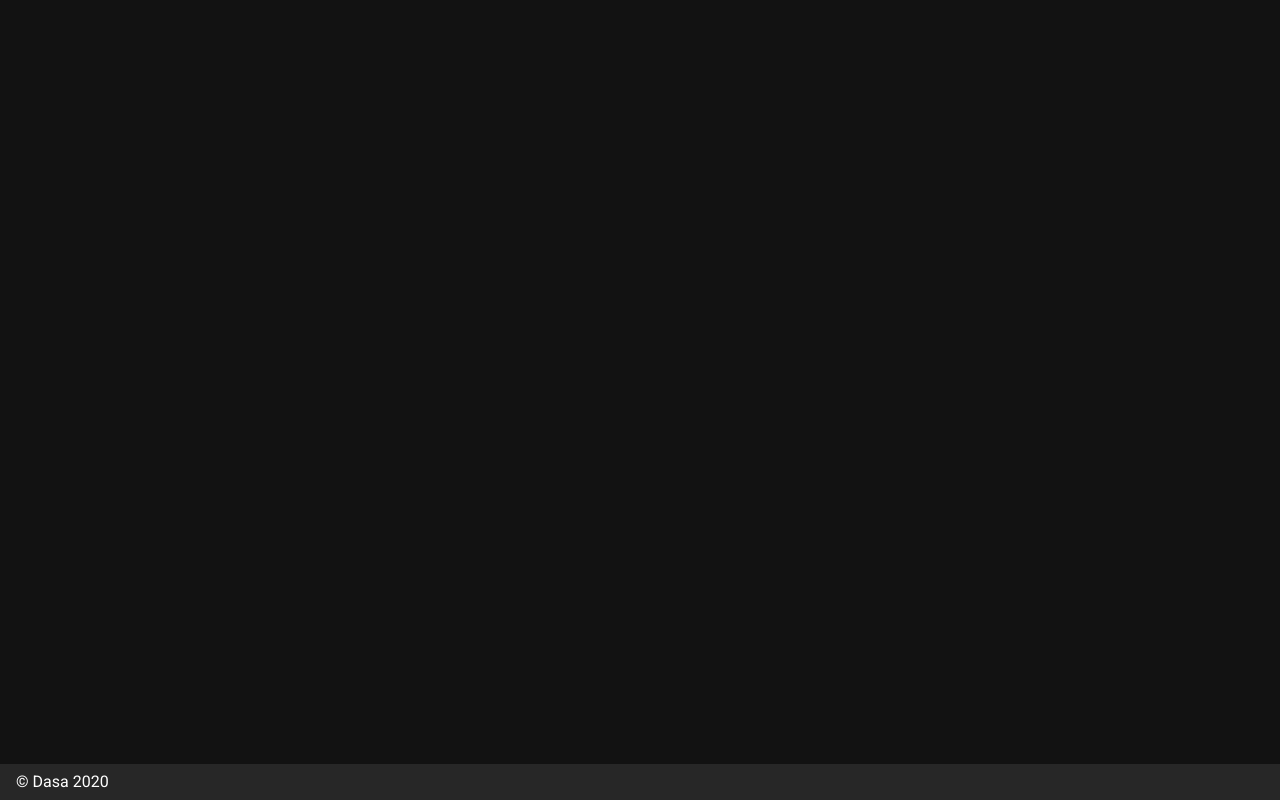
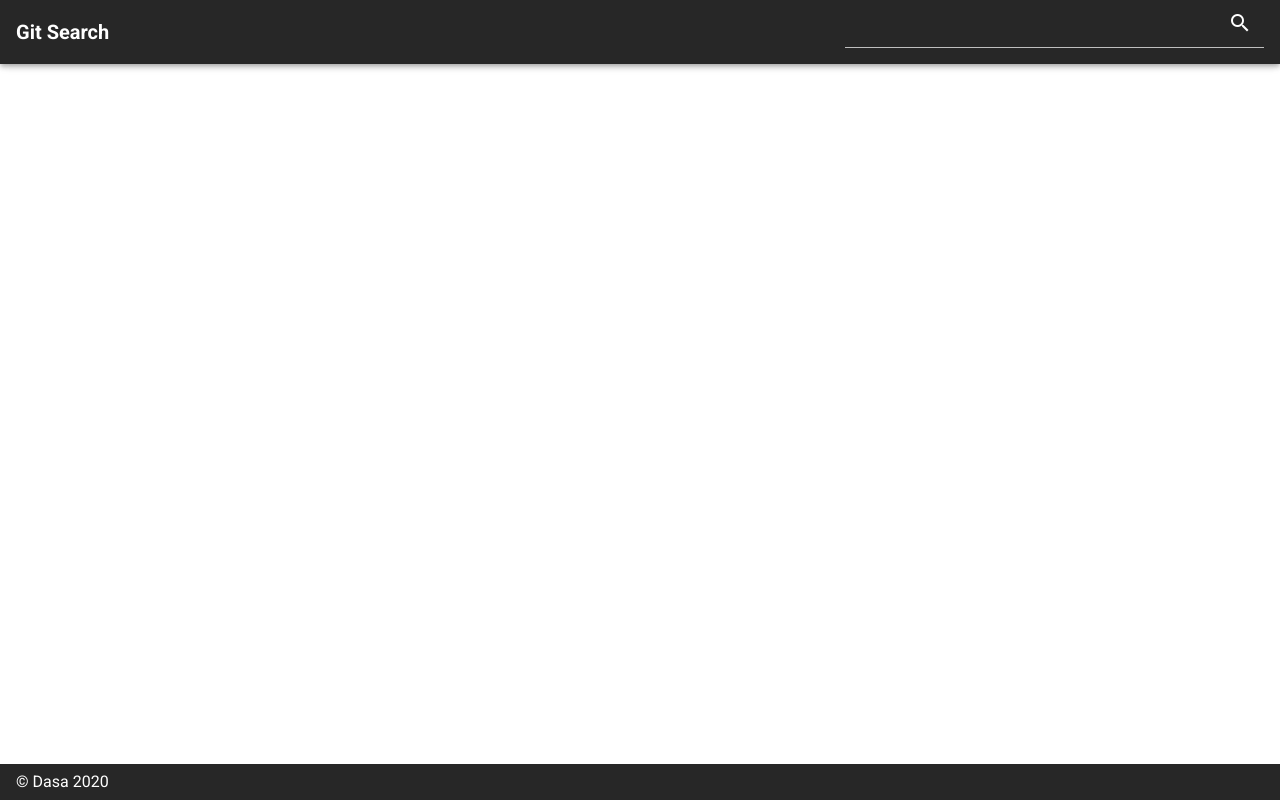
Before and after one commit to HarrisonVinicius/git-search, a Nuxt app: page /users in a window 1280 px wide. Before the commit this address had no page. Built offline with nearby package versions, Linux system fonts and the light colour scheme.

Commit message:
criacao do layout appbar

```diff
--- /dev/null
+++ b/components/atoms/SearchInput/index.vue
@@ -0,0 +1,13 @@
+<template>
+  <v-text-field>
+    <v-btn slot="append" icon>
+        <v-icon>mdi-magnify</v-icon>
+    </v-btn>
+  </v-text-field>
+</template>
+
+<script>
+export default {
+    name: 'SearchInput'
+}
+</script>
--- /dev/null
+++ b/components/atoms/index.js
@@ -0,0 +1 @@
+export { default as SearchInput} from './SearchInput'
--- /dev/null
+++ b/components/molecules/AppBar/index.vue
@@ -0,0 +1,37 @@
+<template>
+    <div class="bar-container">
+      <v-app-bar
+        class="bar-container__app-bar"
+        dark
+      >
+        <v-toolbar-title class="bar-container__app-bar__title">Git Search</v-toolbar-title>
+        <v-spacer v-for="(space, index) in spaces" :key="index"></v-spacer>
+        <search-input class="bar-container__app-bar__search-input"/>
+      </v-app-bar>
+    </div>
+</template>
+
+<script>
+import { SearchInput } from "@/components/atoms";
+export default {
+    name: 'AppBar',
+    components: {
+        SearchInput
+    },
+    data () {
+        return {
+            spaces: [1, 2, 3, 4]
+        }
+    }
+}
+</script>
+
+<style lang="scss" scoped>
+  .bar-container{
+    &__app-bar{
+      &__title {
+        font-weight: 600;
+      }
+    }
+  }
+</style>
--- /dev/null
+++ b/components/molecules/index.js
@@ -0,0 +1 @@
+export { default as AppBar} from './AppBar'
--- a/layouts/default.vue
+++ b/layouts/default.vue
@@ -1,5 +1,6 @@
 <template>
-  <v-app dark>
+  <v-app class="app">
+    <app-bar />
     <v-main>
       <v-container>
         <nuxt />
@@ -15,29 +16,22 @@
 </template>
 
 <script>
+import { AppBar } from "@/components/molecules";
 export default {
+  components: {
+    AppBar
+  },
   data () {
     return {
       clipped: false,
-      drawer: false,
       fixed: false,
-      items: [
-        {
-          icon: 'mdi-apps',
-          title: 'Welcome',
-          to: '/'
-        },
-        {
-          icon: 'mdi-chart-bubble',
-          title: 'Inspire',
-          to: '/inspire'
-        }
-      ],
-      miniVariant: false,
-      right: true,
-      rightDrawer: false,
-      title: 'Vuetify.js'
     }
   }
 }
 </script>
+
+<style lang="scss" scoped>
+.app{
+  background-color: #fff;
+}
+</style>
--- /dev/null
+++ b/pages/users/index.vue
@@ -0,0 +1,3 @@
+<template>
+    <span> users </span>
+</template>
```
